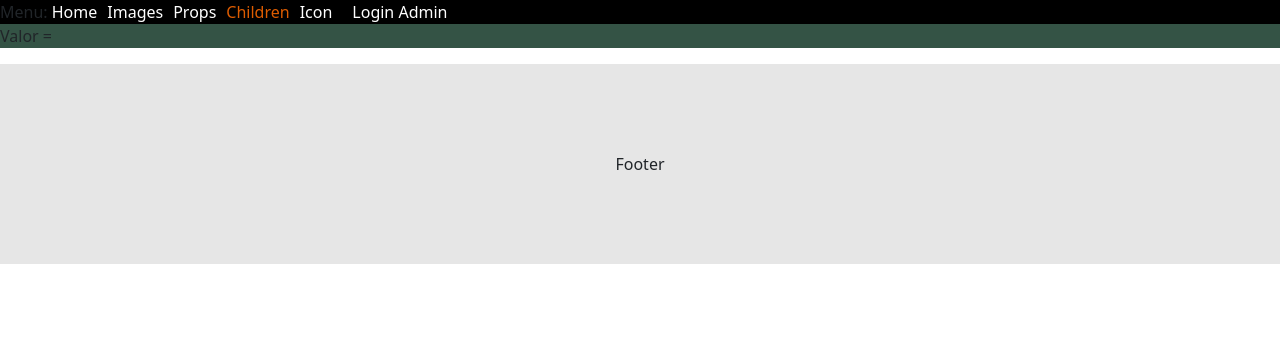
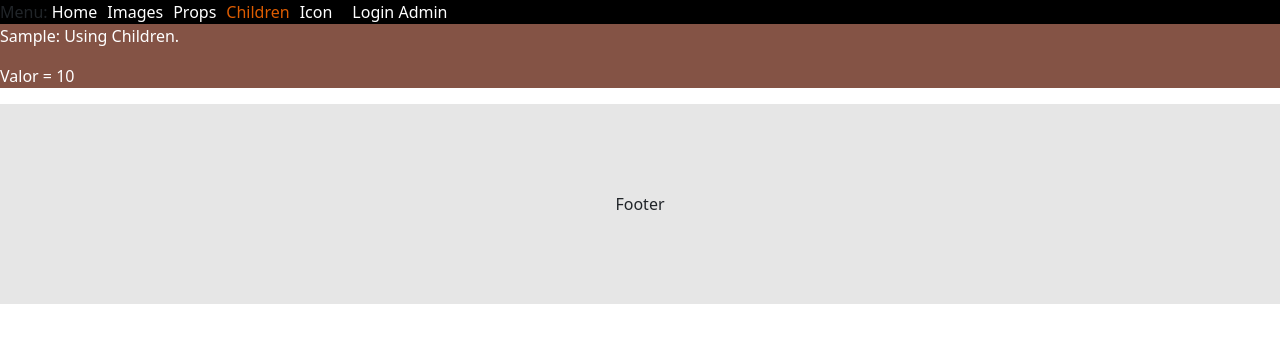
Before and after one commit to renancavichi/portfolio, a React (Create React App) app: page /children in a window 1280 px wide. Shown: the top 342 px of the page. Built offline with nearby package versions, Linux system fonts and the light colour scheme.

Commit message:
Add sample comments in components

```diff
--- a/src/Router.js
+++ b/src/Router.js
@@ -18,7 +18,11 @@ const Router = () => {
         <Route path="/" element={<LayoutDefault />}>
         <Route index element={<Home />} />
         <Route path="props" element={<UsandoProps />} />
-        <Route path="children" element={<UsandoChildren />} />
+        <Route path="children" element={
+          <UsandoChildren value={10}>
+            <p>Sample: Using Children.</p>
+          </UsandoChildren>
+        } />
         <Route path="images">
             <Route index element={<AddImage />} />
             <Route path="icon" element={<UsandoIcons />} />
--- a/src/components/AddImage.js
+++ b/src/components/AddImage.js
@@ -9,6 +9,7 @@ import { ReactComponent as Logo } from "../assets/img/react-logo.svg"
 const AddImage = () => {
   return (
     <div className="bgimagens">
+        <br/><br/><p>Sample: Add image, svg and css background image.</p>
         {/* Usando imagens svg como componentes */}
         <Logo alt="Logo React" width="400" height="400" />
         {/* Usando imagens importadas com a tag img*/}
--- a/src/components/ExemploContexto.js
+++ b/src/components/ExemploContexto.js
@@ -20,6 +20,7 @@ const ExemploContexto = () => {
   const handleShow = () => setShow(true);
     return (
       <>
+        <br/><p>Sample bootstrap Modal:</p>
         <Button variant="success" onClick={handleShow}>Open Modal</Button>
         <Modal show={show} onHide={handleClose}>
           <Modal.Header closeButton>
--- a/src/components/FilhoContexto.js
+++ b/src/components/FilhoContexto.js
@@ -6,10 +6,11 @@ const FilhoContexto = () => {
 
     return (
         <>
-        <h1>{lang.welcome}</h1>
-        <button onClick={() => toggleLanguage()}>{lang.changeLanguage}</button>
-        <button onClick={() => setCurrentLanguage('br')}>{lang.portuguese}</button>
-        <button onClick={() => setCurrentLanguage('en')}>{lang.english}</button>
+          <br/><br/><p>Sample useContext to change Language:</p>
+          <h1>{lang.welcome}</h1>
+          <button onClick={() => toggleLanguage()}>{lang.changeLanguage}</button>
+          <button onClick={() => setCurrentLanguage('br')}>{lang.portuguese}</button>
+          <button onClick={() => setCurrentLanguage('en')}>{lang.english}</button>
         </>
 
 
--- a/src/components/UsandoChildren.js
+++ b/src/components/UsandoChildren.js
@@ -1,6 +1,6 @@
 const UsandoChildren = ({value, children}) => {
     return (
-        <div style={{background: "#345345"}}>
+        <div style={{background: "#845345", color: "#FFF"}}>
             {children}
             <p>Valor = {value}</p>
         </div>
--- a/src/components/UsandoIcons.js
+++ b/src/components/UsandoIcons.js
@@ -4,6 +4,7 @@ import { HiOutlineTrash } from "react-icons/hi";
 const UsandoIcons = ({valor, children}) => {
     return (
         <>
+            <p>Sample: Using icon with react-icons lib</p>
             <FaApple style={{
                 color: "#000",
                 width: '100px',
```
